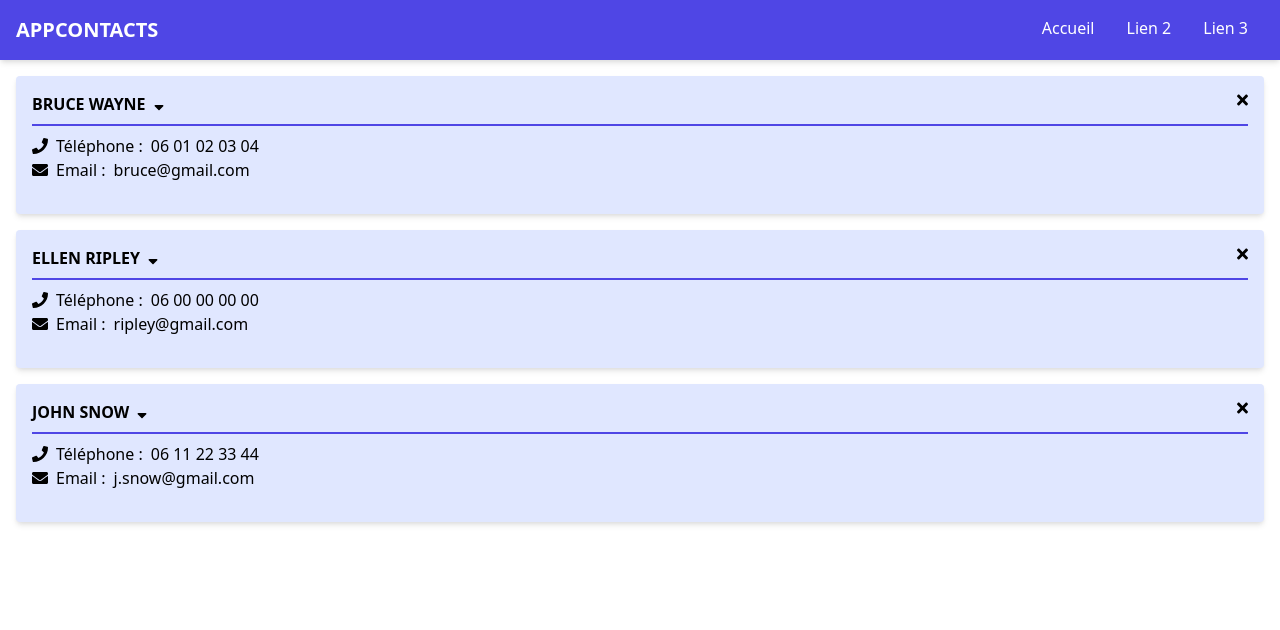
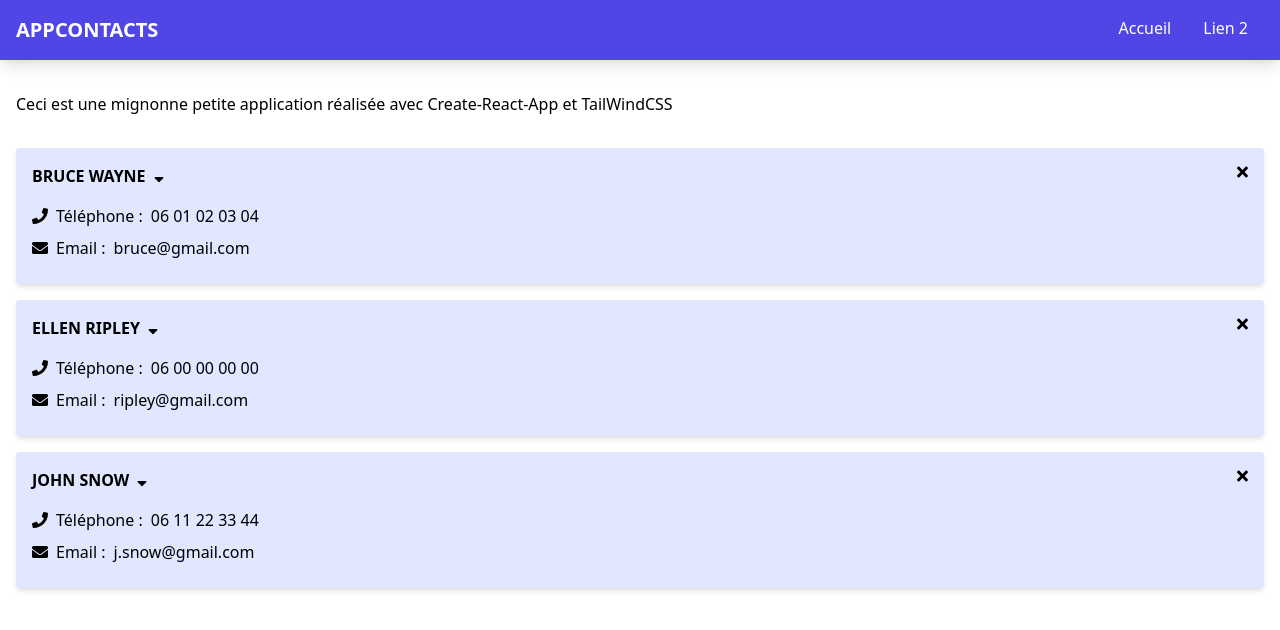
Before and after one commit to ArcanumLibella/react-2021, a React (Create React App) app: page / in a window 1280 px wide. Shown: the top 630 px of the page. Built offline with nearby package versions, Linux system fonts and the light colour scheme.

Commit message:
feat: add introduction, Fragment and improve UI

```diff
--- a/src/App.js
+++ b/src/App.js
@@ -2,6 +2,7 @@ import { Component } from 'react';
 
 import Header from './components/Header';
 import List from './components/List';
+import Intro from './components/Intro';
 
 class App extends Component {
 
@@ -11,6 +12,7 @@ class App extends Component {
         <Header />
 
         <div className="sm:container mx-auto">
+          <Intro />
           <List />
         </div>
 
--- a/src/components/Contact.js
+++ b/src/components/Contact.js
@@ -22,14 +22,14 @@ export default class Contact extends Component {
   render() {
     return (
       <div
-        className="card-contact relative m-4 p-4 shadow-md bg-indigo-100 rounded"
+        className="relative m-4 p-4 shadow-md bg-indigo-100 rounded"
         >
         <FontAwesomeIcon
           icon={faTimes}
           className="absolute right-4 cursor-pointer"
           onClick={() => this.removeContact()}
         />
-        <h4 className="uppercase font-bold pb-2 mb-2 border-b-2 border-indigo-600">
+        <h4 className="uppercase font-bold pb-2 mb-2">
           {this.props.nom}
           <FontAwesomeIcon
             icon={faSortDown}
@@ -39,15 +39,15 @@ export default class Contact extends Component {
         </h4>
 
         {this.state.show ? (
-          <ul className="mb-4">
-            <li className="">
+          <ul>
+            <li className="mb-2">
               <span className="font-medium mr-2">
                 <FontAwesomeIcon icon={faPhone} className="mr-2"/>
                 Téléphone :
               </span>
               {this.props.tel}
             </li>
-            <li className="">
+            <li className="mb-2">
               <span className="font-medium mr-2">
                 <FontAwesomeIcon icon={faEnvelope}  className="mr-2"/>
                 Email :
--- a/src/components/Header.js
+++ b/src/components/Header.js
@@ -2,7 +2,7 @@ import React from 'react';
 
 function Header() {
   return (
-    <header className="p-4 mx-auto shadow-md bg-indigo-600">
+    <header className="p-4 mx-auto shadow-lg bg-indigo-600">
       <nav className="container mx-auto flex justify-between">
         <a href="/" className="md:text-xl text-white uppercase font-black">AppContacts</a>
 
@@ -13,9 +13,6 @@ function Header() {
           <li className="flex-auto cursor-pointer mx-2 sm:mx-4">
             <a href="/">Lien 2</a>
           </li>
-          <li className="flex-auto cursor-pointer mx-2 sm:mx-4">
-            <a href="/">Lien 3</a>
-          </li>
         </ul>
       </nav>
     </header>
--- /dev/null
+++ b/src/components/Intro.js
@@ -0,0 +1,11 @@
+import React from 'react'
+
+export default function Intro() {
+  return (
+    <div className="container px-4 my-8">
+      <p>
+        Ceci est une mignonne petite application réalisée avec Create-React-App et TailWindCSS
+      </p>
+    </div>
+  )
+}
--- a/src/components/List.js
+++ b/src/components/List.js
@@ -1,4 +1,4 @@
-import React, { Component } from 'react';
+import React, { Component, Fragment } from 'react';
 import Contact from './Contact';
 
 export default class List extends Component {
@@ -35,7 +35,7 @@ export default class List extends Component {
 
   render() {
     return (
-      <>
+      <Fragment>
         {this.state.contacts.map(contact => (
           <Contact
             key={contact.id}
@@ -45,7 +45,7 @@ export default class List extends Component {
             removeClick={() => this.remove(contact.id)} //Make an anonymous function if we want to pass parameters to the function
           />
         ))}
-      </>
+      </Fragment>
     )
   }
 }
```
